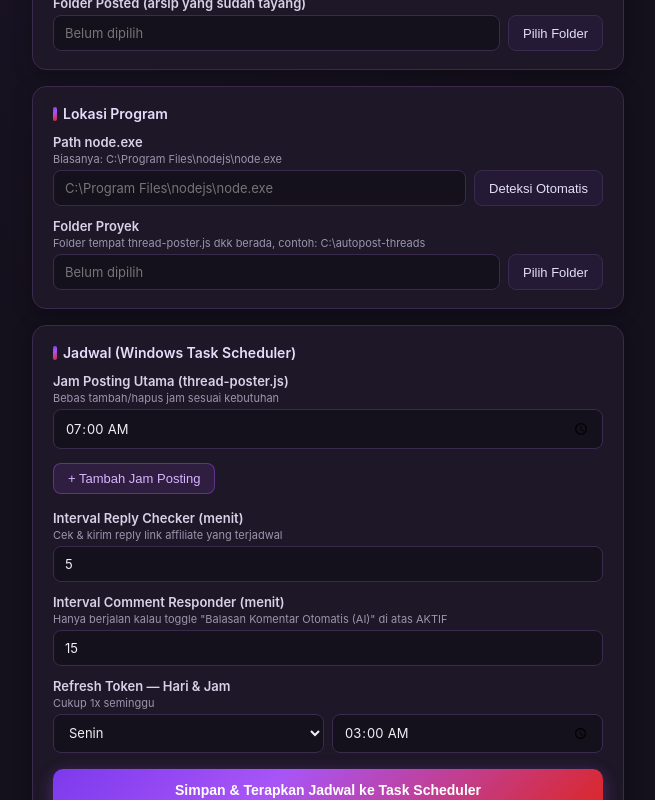
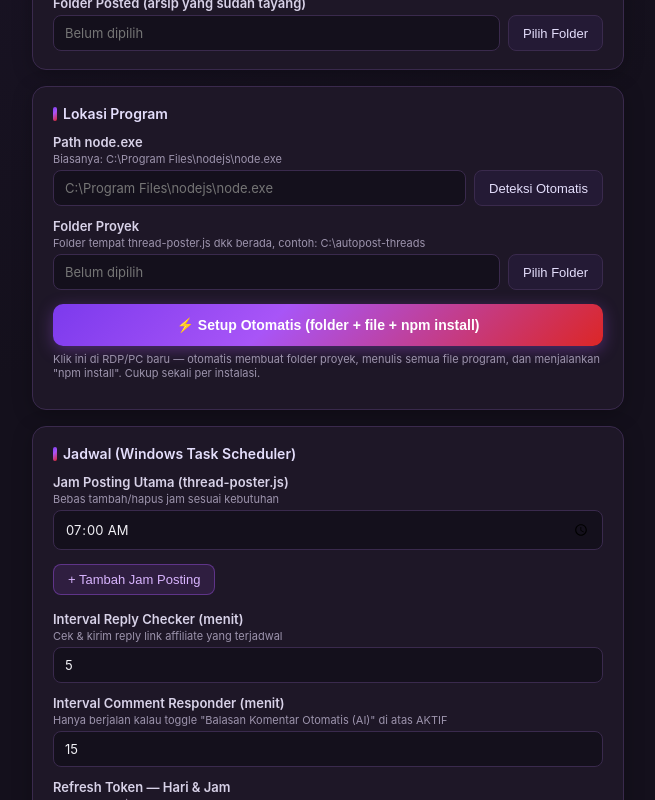
Before and after one commit to berhasilsemua83/teter2, a React (Vite) app: page / in a window 1280 px wide. Shown: the part 1131-1931 px from the top of the page, without its empty margins (312-967 px from the left). Built offline with nearby package versions, Linux system fonts and the light colour scheme.

Commit message:
Update App.tsx

```diff
--- a/src/App.tsx
+++ b/src/App.tsx
@@ -73,6 +73,8 @@ export default function App() {
   const [config, setConfig] = useState<AppConfig>(EMPTY_CONFIG);
   const [status, setStatus] = useState<string>("");
   const [scheduleLog, setScheduleLog] = useState<string[]>([]);
+  const [setupLog, setSetupLog] = useState<string[]>([]);
+  const [settingUp, setSettingUp] = useState(false);
   const [loading, setLoading] = useState(true);
   const [applying, setApplying] = useState(false);
 
@@ -112,6 +114,24 @@ export default function App() {
       setStatus("Pengaturan tersimpan.");
     } catch (err) {
       setStatus(`Gagal menyimpan: ${err}`);
+    }
+  }
+
+  async function handleSetupProject() {
+    setSettingUp(true);
+    setSetupLog([]);
+    setStatus("Menjalankan setup otomatis...");
+    try {
+      const log = await invoke<string[]>("setup_project", { config: cleanedConfig() });
+      setSetupLog(log);
+      setStatus("Setup selesai. Cek detail di bawah.");
+      // Muat ulang config karena setup_project bisa mengisi queue_folder/posted_folder otomatis
+      const reloaded = await invoke<AppConfig>("load_config");
+      setConfig(reloaded);
+    } catch (err) {
+      setStatus(`Gagal setup: ${err}`);
+    } finally {
+      setSettingUp(false);
     }
   }
 
@@ -431,6 +451,30 @@ export default function App() {
           <input type="text" readOnly value={config.project_folder} placeholder="Belum dipilih" />
           <button type="button" onClick={() => pickFolder("project_folder")}>Pilih Folder</button>
         </div>
+
+        <button
+          type="button"
+          className="btn-save"
+          style={{ marginTop: 14 }}
+          onClick={handleSetupProject}
+          disabled={settingUp}
+        >
+          {settingUp ? "Menyiapkan..." : "⚡ Setup Otomatis (folder + file + npm install)"}
+        </button>
+        <p className="hint" style={{ marginTop: 6 }}>
+          Klik ini di RDP/PC baru — otomatis membuat folder proyek, menulis semua
+          file program, dan menjalankan "npm install". Cukup sekali per instalasi.
+        </p>
+
+        {setupLog.length > 0 && (
+          <div className="log-box">
+            {setupLog.map((line, i) => (
+              <div key={i} className={line.includes("GAGAL") || line.includes("ERROR") ? "log-fail" : "log-ok"}>
+                {line}
+              </div>
+            ))}
+          </div>
+        )}
       </section>
 
       {/* ===== JADWAL ===== */}
```
